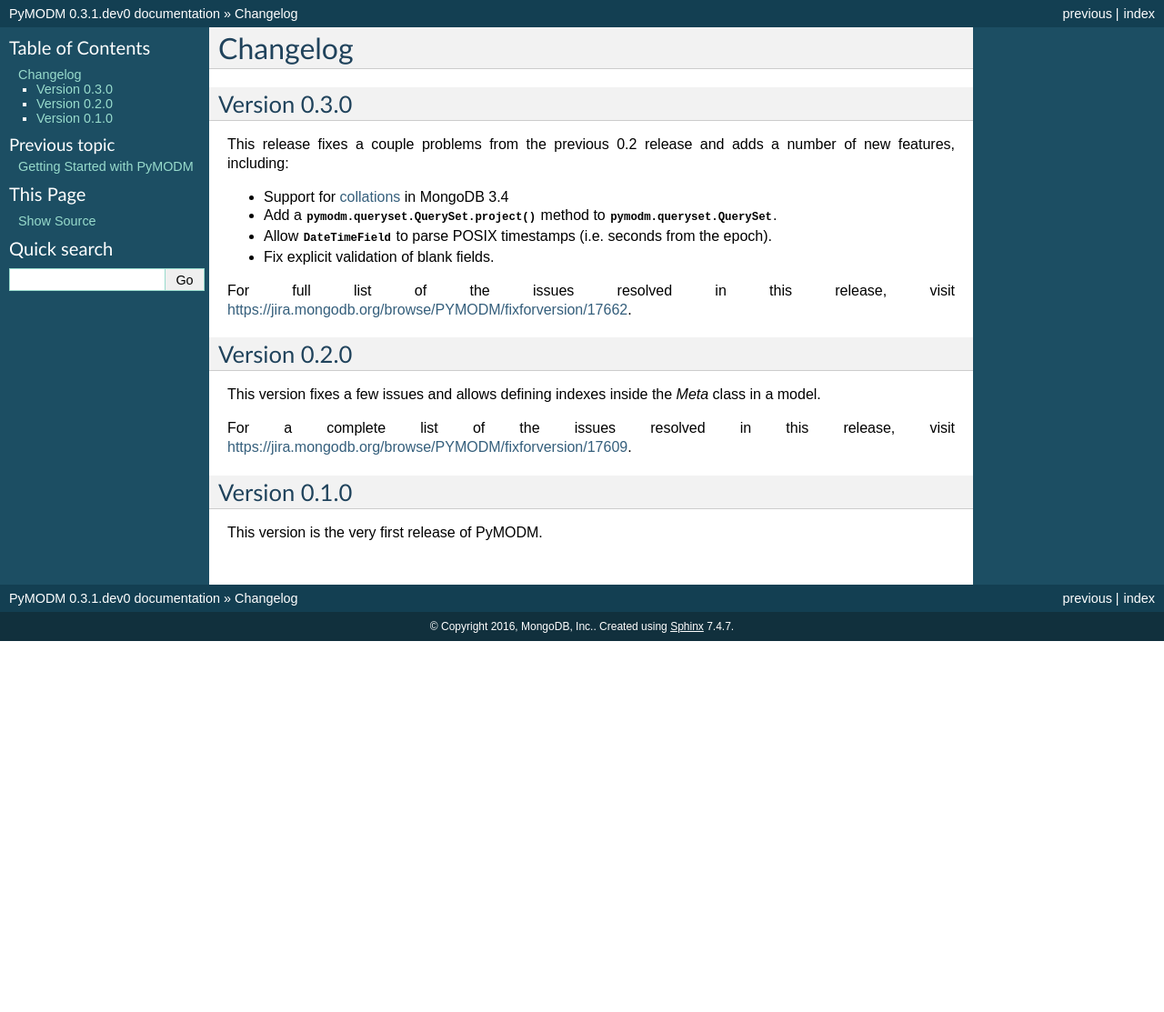
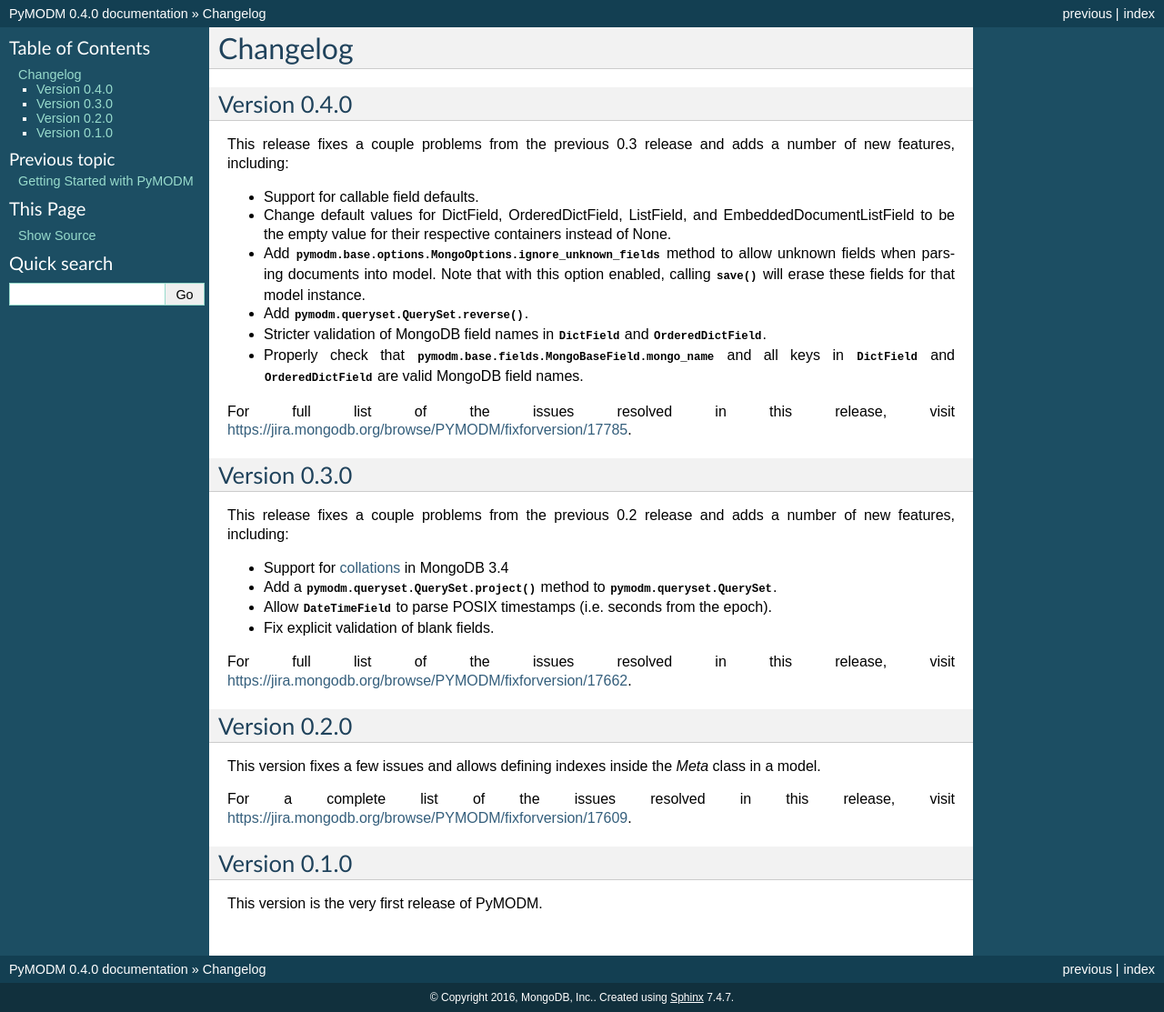
Before and after one commit to mongodb/pymodm, a Sphinx documentation site: the page built from doc/changelog.rst, in a window 1280 px wide. Shown: the whole page at 91% size. Built offline with Sphinx 7.4.7, drawn with Linux system fonts in a browser that asks for light colours; before the commit the page ends 900 px from its top, so only the background shows below that.

Commit message:
BUMP 0.4.0

```diff
--- a/doc/changelog.rst
+++ b/doc/changelog.rst
@@ -1,5 +1,31 @@
 Changelog
 =========
+
+Version 0.4.0
+-------------
+
+This release fixes a couple problems from the previous 0.3 release and adds a
+number of new features, including:
+
+* Support for callable field defaults.
+* Change default values for DictField, OrderedDictField, ListField, and
+  EmbeddedDocumentListField to be the empty value for their respective
+  containers instead of None.
+* Add :data:`pymodm.base.options.MongoOptions.ignore_unknown_fields` method
+  to allow unknown fields when parsing documents into model. Note that with
+  this option enabled, calling :meth:`~pymodm.MongoModel.save` will erase
+  these fields for that model instance.
+* Add :meth:`pymodm.queryset.QuerySet.reverse`.
+* Stricter validation of MongoDB field names in
+  :class:`~pymodm.fields.DictField` and
+  :class:`~pymodm.fields.OrderedDictField`.
+* Properly check that :attr:`pymodm.base.fields.MongoBaseField.mongo_name`
+  and all keys in :class:`~pymodm.fields.DictField` and
+  :class:`~pymodm.fields.OrderedDictField` are valid MongoDB field names.
+
+
+For full list of the issues resolved in this release, visit
+https://jira.mongodb.org/browse/PYMODM/fixforversion/17785.
 
 Version 0.3.0
 -------------
--- a/pymodm/__init__.py
+++ b/pymodm/__init__.py
@@ -20,4 +20,4 @@
 
 __all__ = fields.__all__ + connection.__all__ + base.__all__
 
-version = '0.3.1.dev0'
+version = '0.4.0'
--- a/setup.py
+++ b/setup.py
@@ -20,7 +20,7 @@
     use_setuptools()
     from setuptools import setup, find_packages
 
-VERSION = '0.3.1.dev0'
+VERSION = '0.4.0'
 
 LONG_DESCRIPTION = None
 try:
```
